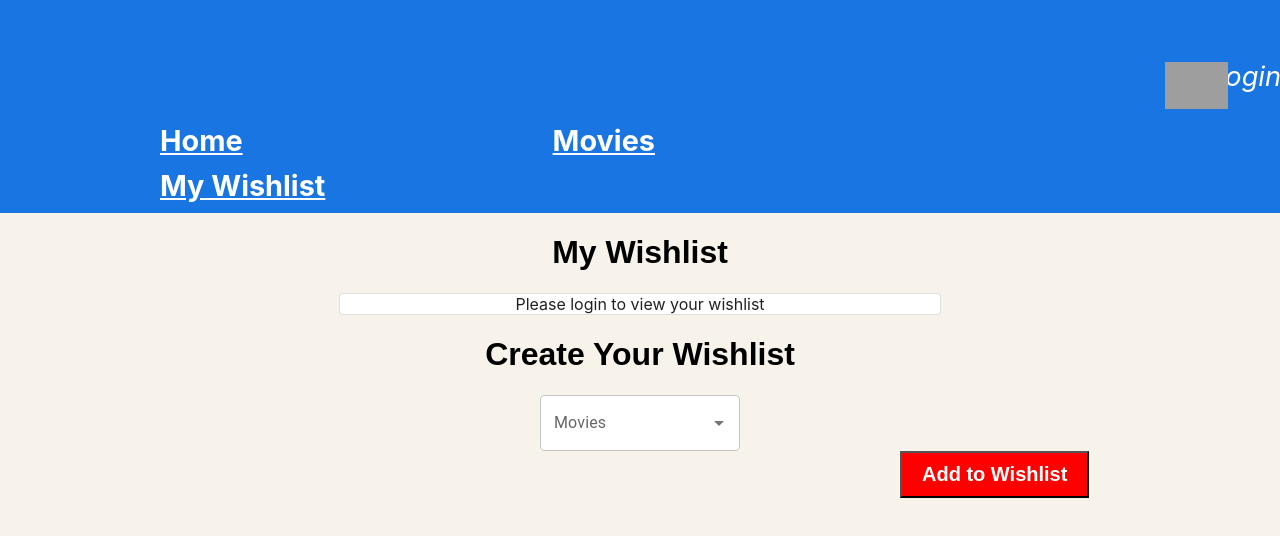
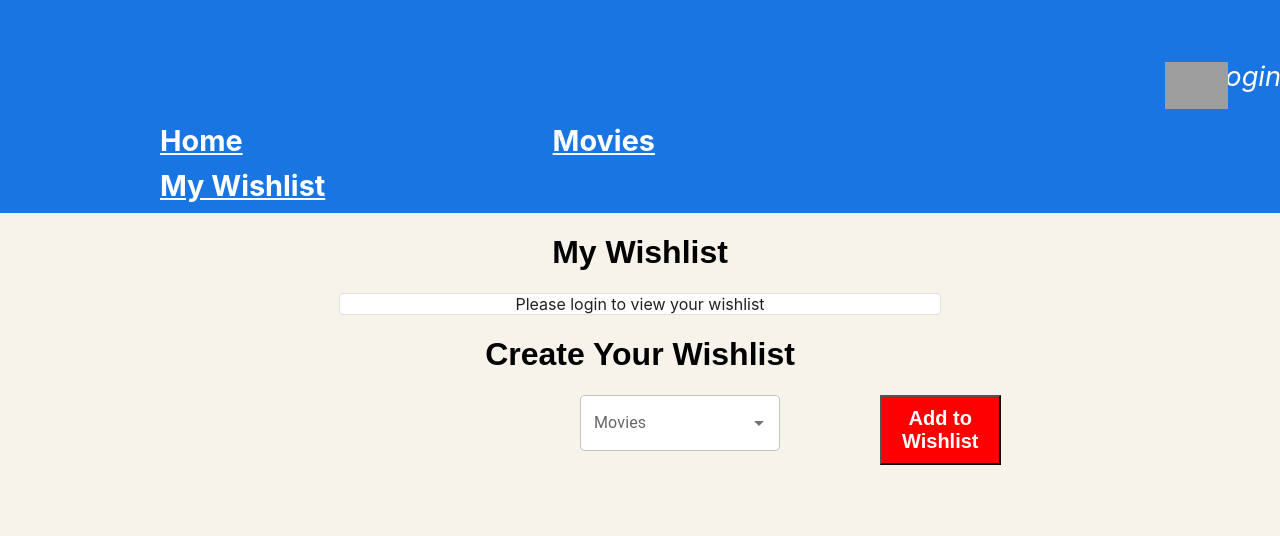
Before and after one commit to lexiroro/Phase2Project, a React (Create React App) app: page /mywishlist in a window 1280 px wide. Shown: the top 536 px of the page. Built offline with nearby package versions, Linux system fonts and the light colour scheme; data requests are answered from the project's data file; grey boxes are pictures that could not be loaded.

Commit message:
fixed alignment of wishlist button

```diff
--- a/db.json
+++ b/db.json
@@ -39,6 +39,16 @@
       "year": 1970,
       "preview": "Duchess and her three cat children are kidnapped by a greedy butler, Edgar",
       "cast": "Phil Harris - Thomas O' Malley, Eva Gabor - Duchess"
+    },
+    {
+      "title": "Aladdin",
+      "image": "https://prod-ripcut-delivery.disney-plus.net/v1/variant/disney/59E0A7DF0EE7A0DAB5723338F3E70E3661E8E9ABC6FC064A48EB59BC4078E283/scale?width=1200&aspectRatio=1.78&format=jpeg",
+      "id": 6
+    },
+    {
+      "title": "The Aristocats",
+      "image": "https://prod-ripcut-delivery.disney-plus.net/v1/variant/disney/FBD14F0D443F5EA38F1212E265592DC8111DA1113340D2E8E5405AB4EB132AED/scale?width=1200&aspectRatio=1.78&format=jpeg",
+      "id": 7
     }
   ]
 }
--- a/src/components/Wishlist.js
+++ b/src/components/Wishlist.js
@@ -94,21 +94,23 @@ function Wishlist({ fetchMovies, login }) {
 
       <h1>Create Your Wishlist</h1>
 
-      <form onSubmit={handleSubmit}>
-
+      <form onSubmit={handleSubmit} style={{ display: "flex" }}>
+      <div style={{ flex: 1 }}>
          <Autocomplete
 disablePortal
 id="combo-box-demo"
 options={movieMap}
 onChange={handleChange}
-sx={{ backgroundColor: "white", width: 200, margin: '0 auto' }}
+sx={{ backgroundColor: "white", width: 200, margin: '0 auto', marginLeft: '580px' }}
 renderInput={(params) => <TextField {...params} label="Movies" />}
 />
+</div>
         <button className="add" type="submit">
           Add to Wishlist
         </button>
       </form>
     </div>
+
   );
 }
 
--- a/src/index.css
+++ b/src/index.css
@@ -168,7 +168,9 @@ width: 45%;
 }
 
 .add {
-  margin-left: 900px;
-  margin-top: 0 -290px;
-  margin-bottom: 200px;
+  margin-right: 400px;
+  /* margin-top: 0 -290px;
+  margin-bottom: 300px;
+  display: flex 1 ;
+  align-items: center; */
 }
```
